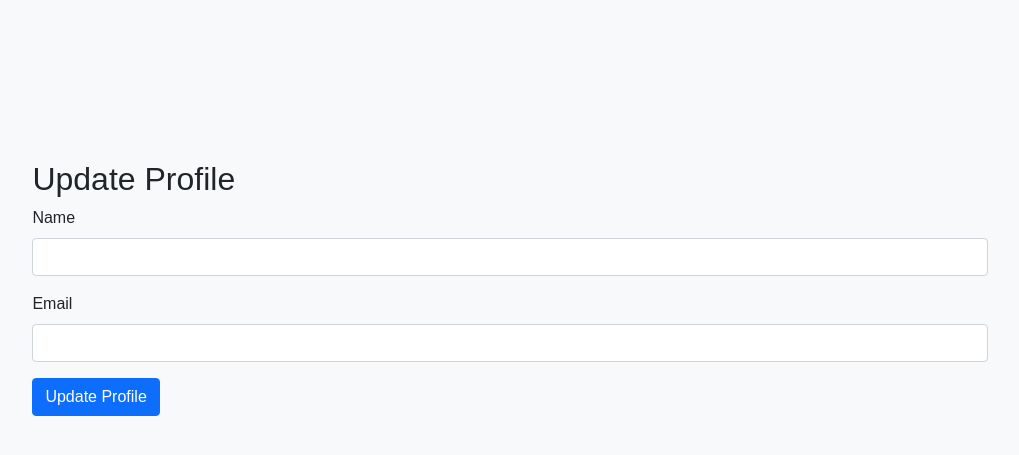
After one commit to jackleonard0102/flask-harvest, a Flask app: template app/templates/profile.html in a window 1280 px wide. The commit adds this page. Shown: the top 455 px of the page, without its empty margins (130-1149 px from the left). Run offline with Flask 3, Linux system fonts and the light colour scheme; the template is opened without the code that fills it: values that come from a table or form of the project are taken from there, others are empty; some libraries are stand-ins or nearby versions.

Commit message:
draft: profile page added

```diff
--- a/app/__init__.py
+++ b/app/__init__.py
@@ -8,6 +8,7 @@ from .admin import setup_admin
 from .commands import init_db
 from app.models import User
 from app.routes.authentication import auth_bp
+from app.routes.profile import profile_bp
 from app.routes.main import main_bp
 from app.routes.admin.company import admin_company_bp
 from app.routes.admin.user import admin_user_bp
@@ -73,6 +74,7 @@ def create_app():
 
     app.register_blueprint(auth_bp)
     app.register_blueprint(main_bp)
+    app.register_blueprint(profile_bp)
 
     app.register_blueprint(admin_company_bp)
     app.register_blueprint(admin_user_bp)
--- a/app/forms/auth_forms.py
+++ b/app/forms/auth_forms.py
@@ -6,3 +6,8 @@ class LoginForm(FlaskForm):
     email = StringField('Email', validators=[DataRequired(), Email()])
     password = PasswordField('Password', validators=[DataRequired()])
     submit = SubmitField('Sign in')
+
+class ProfileForm(FlaskForm):
+    name = StringField('Name', validators=[DataRequired()])
+    email = StringField('Email', validators=[DataRequired(), Email()])
+    submit = SubmitField('Update Profile')
--- a/app/templates/base.html
+++ b/app/templates/base.html
@@ -256,6 +256,14 @@
                 class="dropdown-menu dropdown-menu-end"
                 aria-labelledby="navbarDropdownMenuLink"
               >
+                {% if current_user.permission == 0 or current_user.permission ==
+                1 %}
+                <li>
+                  <a class="dropdown-item" href="{{ url_for('profile.index') }}"
+                    >Profile</a
+                  >
+                </li>
+                {% endif %}
                 <li>
                   <a
                     class="dropdown-item"
--- /dev/null
+++ b/app/templates/profile.html
@@ -0,0 +1,17 @@
+{% extends "base.html" %} {% block content %}
+<div class="container">
+  <h2>Update Profile</h2>
+  <form method="POST" action="{{ url_for('profile.index') }}">
+    {{ form.hidden_tag() }}
+    <div class="mb-3">
+      <label for="name" class="form-label">Name</label>
+      {{ form.name(class="form-control") }}
+    </div>
+    <div class="mb-3">
+      <label for="email" class="form-label">Email</label>
+      {{ form.email(class="form-control") }}
+    </div>
+    <button type="submit" class="btn btn-primary">Update Profile</button>
+  </form>
+</div>
+{% endblock %}
```
Also changed, not shown: app/routes/profile.py (added, +20 -0 lines), instance/yourdatabase.db.
